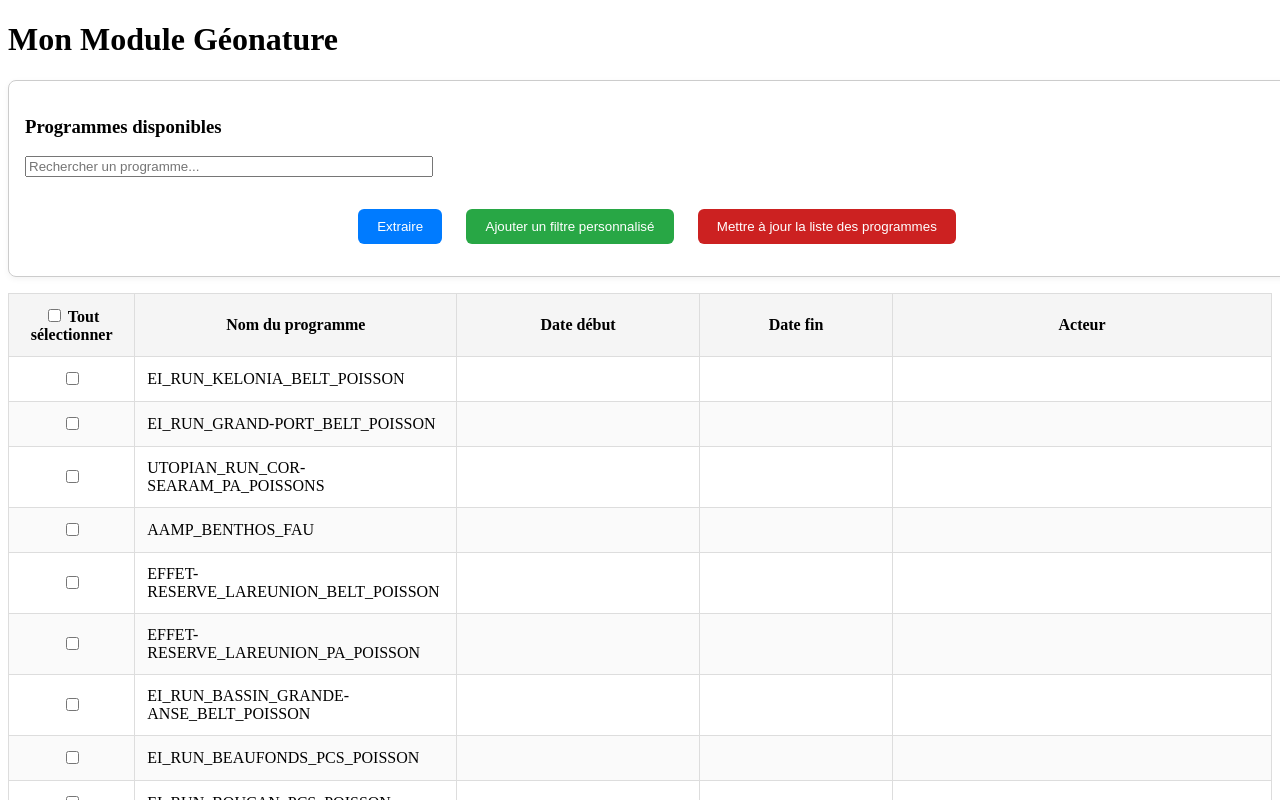
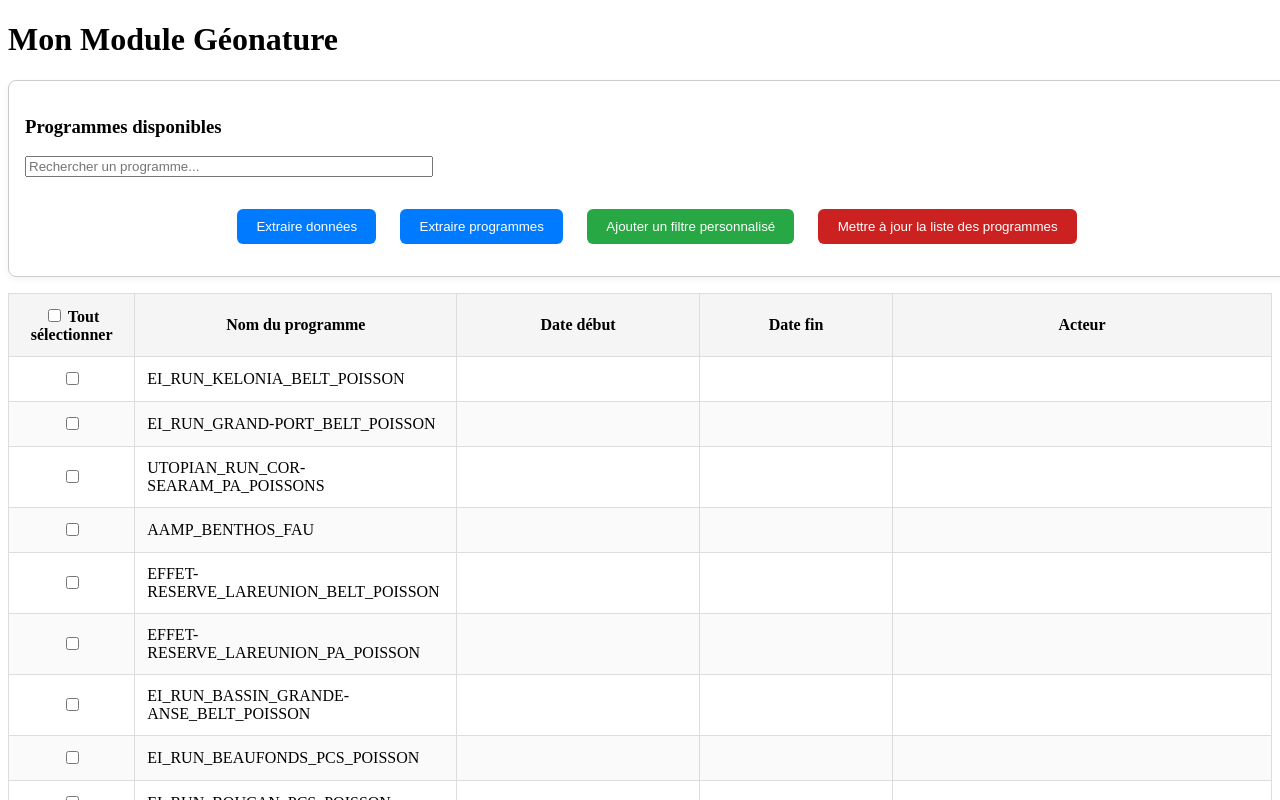
Before and after one commit to basileandre056/geonature_quadrige_extraction, an Angular app: page / in a window 1280 px wide. Shown: the top 800 px of the page. Built offline with nearby package versions, Linux system fonts and the light colour scheme.

Commit message:
version fonctionnelle avec extraction des programmes par localisation. 1ere version : extrait toutes les strategies mais il y a des doublons

```diff
--- a/src/app/models/extractedLinks.ts
+++ b/src/app/models/extractedLinks.ts
@@ -1,4 +1,4 @@
 export interface ExtractedLink {
-  file_name: string;
-  url: string;
+  file_name: string; // nom du fichier (ex: "programmes_2010_2015.csv")
+  url: string;       // URL de téléchargement
 }
--- /dev/null
+++ b/src/app/models/program-extraction-response.ts
@@ -0,0 +1,8 @@
+import { ExtractedLink } from './extractedLinks';
+
+export interface ProgramExtractionResponse {
+  status: string; // "ok" ou "warning"
+  filtre_recu: any; // objet libre (nom du filtre appliqué, monitoringLocation, etc.)
+  fichiers_csv: ExtractedLink[]; // liste de CSV disponibles
+  message?: string; // message optionnel du backend
+}
--- a/src/app/programmes/programmes.html
+++ b/src/app/programmes/programmes.html
@@ -9,21 +9,25 @@
   />
 
   <div class="button-row">
-    <!-- bouton extraire donnes -->
-    <button (click)="ExtraireDonnees()" [disabled]="isLoading" class="extract-btn">
-      {{ isLoading ? 'Extraction en cours...' : 'Extraire' }}
+    <!-- bouton extraire données -->
+    <button (click)="Extraire_donnees()" [disabled]="isLoading" class="extract-btn">
+      {{ isLoading ? 'Extraction en cours...' : 'Extraire données' }}
     </button>
 
-    <!-- bouton ajouter filtre personalisé -->
+    <!-- bouton extraire programmes -->
+    <button (click)="Extraire_programmes()" [disabled]="isLoading" class="extract-btn">
+      {{ isLoading ? 'Extraction en cours...' : 'Extraire programmes' }}
+    </button>
+
+    <!-- bouton ajouter filtre personnalisé -->
     <button (click)="showFilter = true" class="filter-btn">
       Ajouter un filtre personnalisé
     </button>
 
     <!-- bouton maj programmes -->
-   <button (click)="showExtractionFilter = true" [disabled]="isLoading" class="maj_prgrm-btn">
+    <button (click)="showExtractionFilter = true" [disabled]="isLoading" class="maj_prgrm-btn">
       {{ isLoading ? 'Mise à jour...' : 'Mettre à jour la liste des programmes' }}
     </button>
-
   </div>
 
   <!-- Fenêtre filtre classique -->
@@ -33,7 +37,7 @@
     (close)="showFilter = false">
   </app-frontend-filter>
 
-  <!-- ✅ Fenêtre extraction -->
+  <!-- Fenêtre extraction programmes -->
   <app-program-extraction-filter
     *ngIf="showExtractionFilter"
     (apply)="onExtractionFilterApplied($event)"
@@ -62,7 +66,9 @@
   </thead>
   <tbody>
     <tr *ngFor="let prog of filteredProgrammes">
-      <td><input type="checkbox" [(ngModel)]="prog.checked" name="{{ prog.name }}" /></td>
+      <td>
+        <input type="checkbox" [(ngModel)]="prog.checked" name="{{ prog.name }}" />
+      </td>
       <td>{{ prog.name }}</td>
       <td>{{ prog.startDate || '' }}</td>
       <td>{{ prog.endDate || '' }}</td>
@@ -71,8 +77,8 @@
   </tbody>
 </table>
 
-<!-- Affichage des .zip extraits -->
+<!-- Fichiers CSV des programmes -->
+<app-extracted-links [files]="extractedProgramFiles"></app-extracted-links>
+
+<!-- Fichiers ZIP des données -->
 <app-extracted-links [files]="extractedFiles"></app-extracted-links>
-
-<!-- Affichage du .csv extraits -->
-<app-extracted-links [files]="extractedStrategies"></app-extracted-links>
--- a/src/app/programmes/programmes.ts
+++ b/src/app/programmes/programmes.ts
@@ -2,14 +2,15 @@ import { Component } from '@angular/core';
 import { FormsModule } from '@angular/forms';
 import { CommonModule } from '@angular/common';
 import { HttpClient } from '@angular/common/http';
+
 import { Programme } from '../models/programmes';
 import { ExtractedLink } from '../models/extractedLinks';
 import { ExtractedLinks } from '../extracted-links/extracted-links';
 
 import { ExtractionResponse } from '../models/extraction-response';
+import { ProgramExtractionResponse } from '../models/program-extraction-response';
 import { FrontendFilterComponent } from '../frontend-filter/frontend-filter';
 import { ProgramExtractionFilterComponent } from '../program-extraction-filter/program-extraction-filter';
-import { ProgramResponse } from '../models/programs_response';
 
 @Component({
   selector: 'app-programmes',
@@ -46,8 +47,8 @@ export class Programmes {
     { name: 'RESEAUAMP_SBH_QUADRAT_OURSINS', checked: false }
   ];
 
-  extractedFiles: ExtractedLink[] = [];
-  extractedStrategies: ExtractedLink []=[];
+  extractedFiles: ExtractedLink[] = [];         // ZIP des données
+  extractedProgramFiles: ExtractedLink[] = [];  // CSV des programmes
 
   message: string = '';
   isLoading: boolean = false;
@@ -56,16 +57,28 @@ export class Programmes {
   showFilter = false;
   showExtractionFilter = false;
 
-  // ✅ deux filtres séparés
-  data_filter: any = null;     // filtre pour l’extraction des données
-  programs_filter: any = null; // filtre pour la mise à jour des programmes
+  data_filter: any = null;     // filtre pour extraction de données
+  programs_filter: any = null; // filtre pour extraction de programmes
 
   constructor(private http: HttpClient) {}
 
+  private mapToExtractedLinks(raw: any): ExtractedLink[] {
+    if (!Array.isArray(raw)) return [];
+    return raw
+      .map((item: any) => {
+        const file_name =
+          item?.file_name ??
+          item?.programme ??
+          item?.name ??
+          'fichier';
+        const url = item?.url ?? '';
+        return { file_name, url } as ExtractedLink;
+      })
+      .filter((f: ExtractedLink) => !!f.url);
+  }
+
   get filteredProgrammes() {
-    if (!this.searchText) {
-      return this.programmes;
-    }
+    if (!this.searchText) return this.programmes;
     return this.programmes.filter(p =>
       p.name.toLowerCase().includes(this.searchText.toLowerCase())
     );
@@ -75,62 +88,53 @@ export class Programmes {
     this.programmes.forEach(p => (p.checked = this.allSelected));
   }
 
-  // Quand on applique le filtre d’extraction de données
   onFilterApplied(filterData: any) {
-    console.log('Filtre appliqué depuis FrontendFilter:', filterData);
+    console.log('[FRONTEND] Filtre appliqué (données):', filterData);
     this.showFilter = false;
     this.data_filter = filterData;
   }
 
-  // Quand on applique le filtre d’extraction de programmes
   onExtractionFilterApplied(filterData: any) {
-    console.log('Filtre extraction appliqué:', filterData);
+    console.log('[FRONTEND] Filtre appliqué (programmes):', filterData);
     this.showExtractionFilter = false;
     this.programs_filter = filterData;
   }
 
-  //  Mise à jour des programmes depuis le backend
   Extraire_programmes() {
+    console.log('➡️ clic sur Extraire_programmes()');
     if (!this.programs_filter) {
       this.message = 'Veuillez définir un filtre d’extraction de programmes.';
-    console.warn("[FRONTEND] ❌ Aucun filtre défini pour l’extraction des programmes");
       return;
     }
 
     this.isLoading = true;
-  this.message = `Mise à jour des programmes en cours...`;
-  console.log("[FRONTEND] ➡️ Envoi de la requête à /program-extraction avec :", this.programs_filter);
+    this.message = 'Extraction des programmes en cours...';
 
     this.http
-    .post<ProgramResponse>('http://localhost:5000/program-extraction', {
+  .post<ProgramExtractionResponse>('http://localhost:5000/program-extraction', {
     filter: this.programs_filter
   })
   .subscribe({
     next: (res) => {
-        console.log("[FRONTEND] ⬅️ Réponse reçue :", res);
-        if (res.status === 'ok' && res.programmes_recus) {
-          this.programmes = res.programmes_recus.map(p => ({
-            name: p.code,
-            lieu_mnemonique: p.lieu_mnemonique,
-            checked: false
-          }));
-          this.message = `Liste des programmes mise à jour (${this.programmes.length})`;
-          console.log("[FRONTEND] ✅ Programmes mis à jour :", this.programmes);
+      console.log('[FRONTEND] ⬅️ Réponse reçue (programmes):', res);
+      if (res?.status === 'ok') {
+        this.extractedProgramFiles = this.mapToExtractedLinks(res?.fichiers_csv);
+        this.message = `CSV programmes disponible (${this.extractedProgramFiles.length} fichier(s))`;
       } else {
-          this.message = res.message ?? 'Réponse inattendue du serveur';
-          console.warn("[FRONTEND] ⚠️ Réponse inattendue :", res);
+        this.message = res?.message ?? 'Réponse inattendue du serveur';
       }
       this.isLoading = false;
     },
     error: (err) => {
-        console.error("[FRONTEND] ❌ Erreur HTTP :", err);
-        this.message = err.error?.message ?? 'Erreur serveur inattendue';
+      console.error('[FRONTEND] ❌ Erreur HTTP (programmes):', err);
+      this.message = err?.error?.message ?? 'Erreur serveur inattendue';
       this.isLoading = false;
     }
   });
   }
-  // ⚡️ Extraction des données depuis le backend
-  ExtraireDonnees() {
+
+  Extraire_donnees() {
+    console.log('➡️ clic sur Extraire_donnees()');
     const selections = this.programmes.filter(p => p.checked).map(p => p.name);
 
     if (selections.length === 0) {
@@ -144,7 +148,7 @@ export class Programmes {
     }
 
     this.isLoading = true;
-    this.message = `Processing... L’extraction peut prendre une minute ou deux`;
+    this.message = 'Extraction des données en cours...';
 
     this.http
       .post<ExtractionResponse>('http://localhost:5000/extractions', {
@@ -153,23 +157,19 @@ export class Programmes {
       })
       .subscribe({
         next: (res) => {
-          if (res.status === 'ok') {
-            this.message = `Backend a reçu : ${res.programmes_recus?.join(', ')}`;
-            this.extractedFiles = res.fichiers_zip ?? [];
+          console.log('[FRONTEND] ⬅️ Réponse reçue (données):', res);
+          if (res?.status === 'ok') {
+            this.extractedFiles = this.mapToExtractedLinks(res?.fichiers_zip);
+            this.message = `Fichiers extraits (${this.extractedFiles.length})`;
+          } else {
+            this.message = res?.message ?? 'Réponse inattendue du serveur';
+            this.extractedFiles = [];
           }
           this.isLoading = false;
         },
         error: (err) => {
-          console.error(err);
-
-          if (err.status === 400) {
-            this.message = err.error?.message ?? 'Requête invalide (400)';
-          } else if (err.status === 404) {
-            this.message = err.error?.message ?? 'Aucun fichier trouvé (404)';
-          } else {
-            this.message = 'Erreur serveur inattendue';
-          }
-
+          console.error('[FRONTEND] ❌ Erreur HTTP (données):', err);
+          this.message = err?.error?.message ?? 'Erreur serveur inattendue';
           this.extractedFiles = [];
           this.isLoading = false;
         }
```
Also changed, not shown: 1 other file (tests, documents, lock files or other folders). Lines whose indentation alone changed are shown as unchanged.
